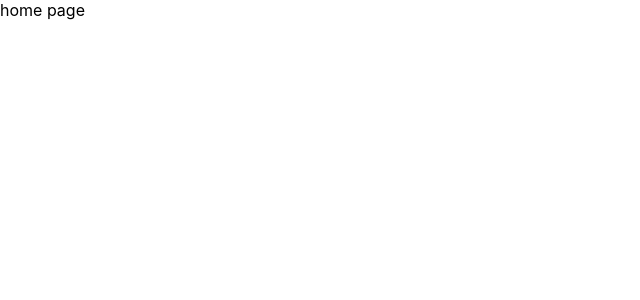
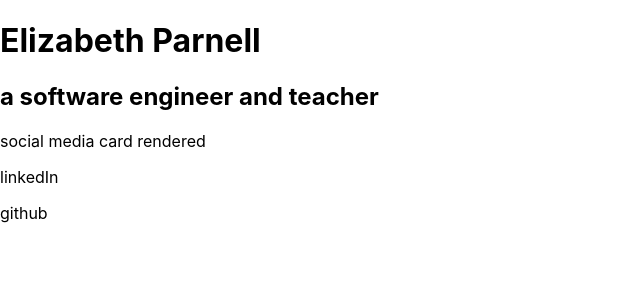
Before and after one commit to ejparnell/portfolio, a React (Create React App) app: page / in a window 1280 px wide. Shown: the top 300 px of the page, without its empty margins (0-640 px from the left). Built offline with nearby package versions, Linux system fonts and the light colour scheme.

Commit message:
Add content
Added portfolio_constants to contain changable content
Addded home component
Added SocialMediaCard component
Working through mapping out fontawesome icons for each social media that
is included.

```diff
--- a/package.json
+++ b/package.json
@@ -3,11 +3,17 @@
   "version": "0.1.0",
   "private": true,
   "dependencies": {
+    "@fortawesome/fontawesome-svg-core": "^1.2.35",
+    "@fortawesome/free-brands-svg-icons": "^5.15.3",
+    "@fortawesome/free-regular-svg-icons": "^5.15.3",
+    "@fortawesome/free-solid-svg-icons": "^5.15.3",
+    "@fortawesome/react-fontawesome": "^0.1.14",
     "@testing-library/jest-dom": "^5.14.1",
     "@testing-library/react": "^11.2.7",
     "@testing-library/user-event": "^12.8.3",
     "react": "^17.0.2",
     "react-dom": "^17.0.2",
+    "react-router-dom": "^5.2.0",
     "react-scripts": "4.0.3",
     "web-vitals": "^1.1.2"
   },
--- a/src/App.js
+++ b/src/App.js
@@ -1,9 +1,16 @@
-import './App.css';
+import './App.css'
+import { homeCard } from './portfolio_constants'
+import { BrowserRouter as Router } from 'react-router-dom'
+import Home from './components/Home'
 
 function App() {
   return (
-    <div>home page</div>
-  );
+    <Router>
+    <Home
+      homeCard={homeCard}
+    />
+    </Router>
+  )
 }
 
-export default App;
+export default App
--- /dev/null
+++ b/src/components/Home.js
@@ -0,0 +1,25 @@
+import React, { useState, useEffect } from 'react'
+import SocialMediaCard from './SocialMediaCard'
+import './home.css'
+
+const Home = ({ homeCard:{ title, subtitle, socialMedia } }) => {
+    const [filteredSocialMedia, setFilteredSocialMedia] = useState(null)
+
+    const filterSocialMedia = socialMedia => socialMedia.filter(social => social.url !== '')
+
+    useEffect(() => {
+        setFilteredSocialMedia(filterSocialMedia(socialMedia))
+    },[socialMedia])
+
+    return (
+        <>
+            <h1>{title}</h1>
+            <h2>{subtitle}</h2>
+            {filteredSocialMedia && (
+                <SocialMediaCard filteredSocialMedia={filteredSocialMedia}/>
+            )}
+        </>
+    )
+}
+
+export default Home
--- /dev/null
+++ b/src/components/SocialMediaCard.js
@@ -0,0 +1,18 @@
+import React, { useState, useEffect } from 'react'
+import { Link } from 'react-router-dom'
+import { FontAwesomeIcon } from '@fortawesome/react-fontawesome'
+
+const SocialMediaCard = ({ filteredSocialMedia }) => (
+    <>
+    {console.log(filteredSocialMedia)}
+    <p>social media card rendered</p>
+    {filteredSocialMedia.map(social => (
+        <>
+            <p>{social.name}</p>
+            <FontAwesomeIcon icon={social.logo} />
+        </>
+    ))}
+    </>
+)
+
+export default SocialMediaCard
--- /dev/null
+++ b/src/portfolio_constants.js
@@ -0,0 +1,26 @@
+export const homeCard = {
+    title: 'Elizabeth Parnell',
+    subtitle: 'a software engineer and teacher',
+    socialMedia: [
+        {
+            name: 'linkedIn',
+            url: 'https://www.linkedin.com/in/elizabethjparnell/',
+            logo: ["fab", "github"]
+        },
+        {
+            name: 'github',
+            url: 'https://github.com/ejparnell',
+            logo: ''
+        },
+        {
+            name: 'facebook',
+            url: '',
+            logo: ''
+        },
+        {
+            name: 'instagram',
+            url: '',
+            logo: ''
+        }
+    ]
+}
```
Also changed, not shown: src/components/home.css (added), 2 other files (tests, documents, lock files or other folders).
